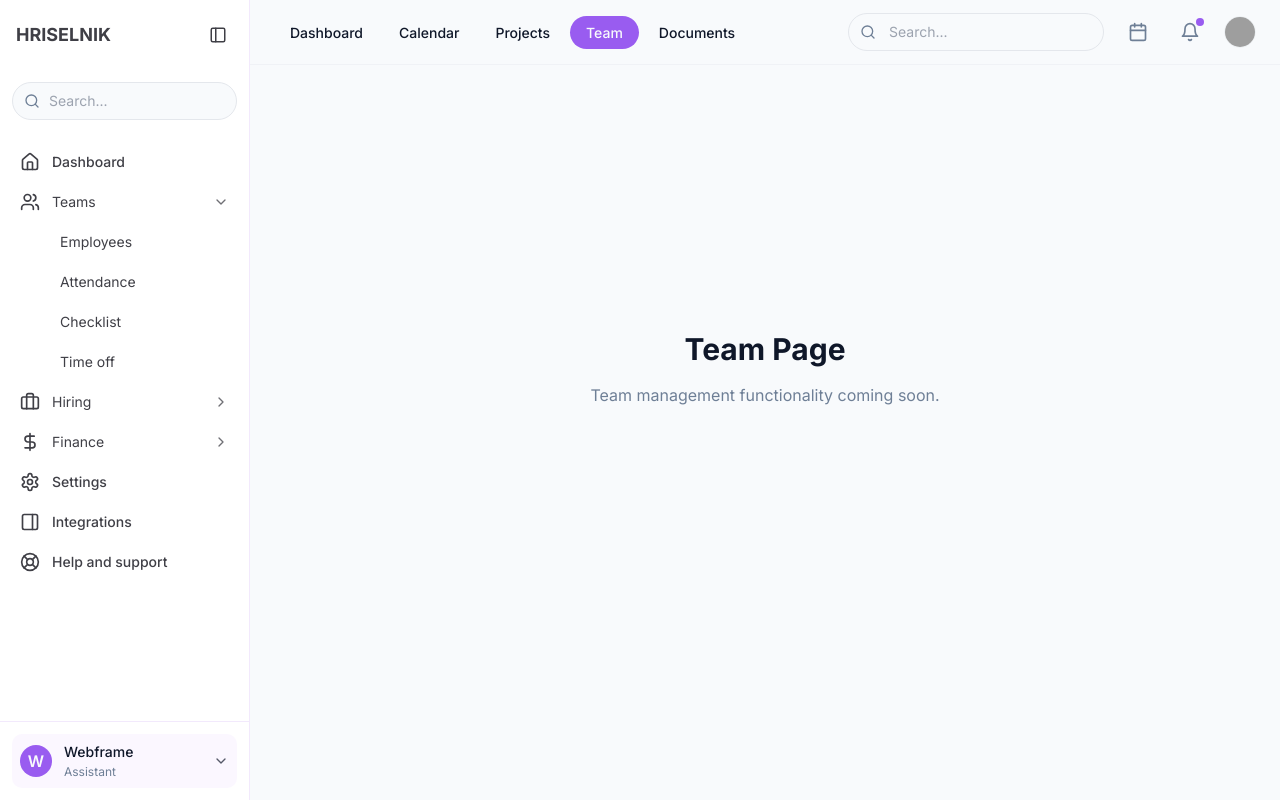
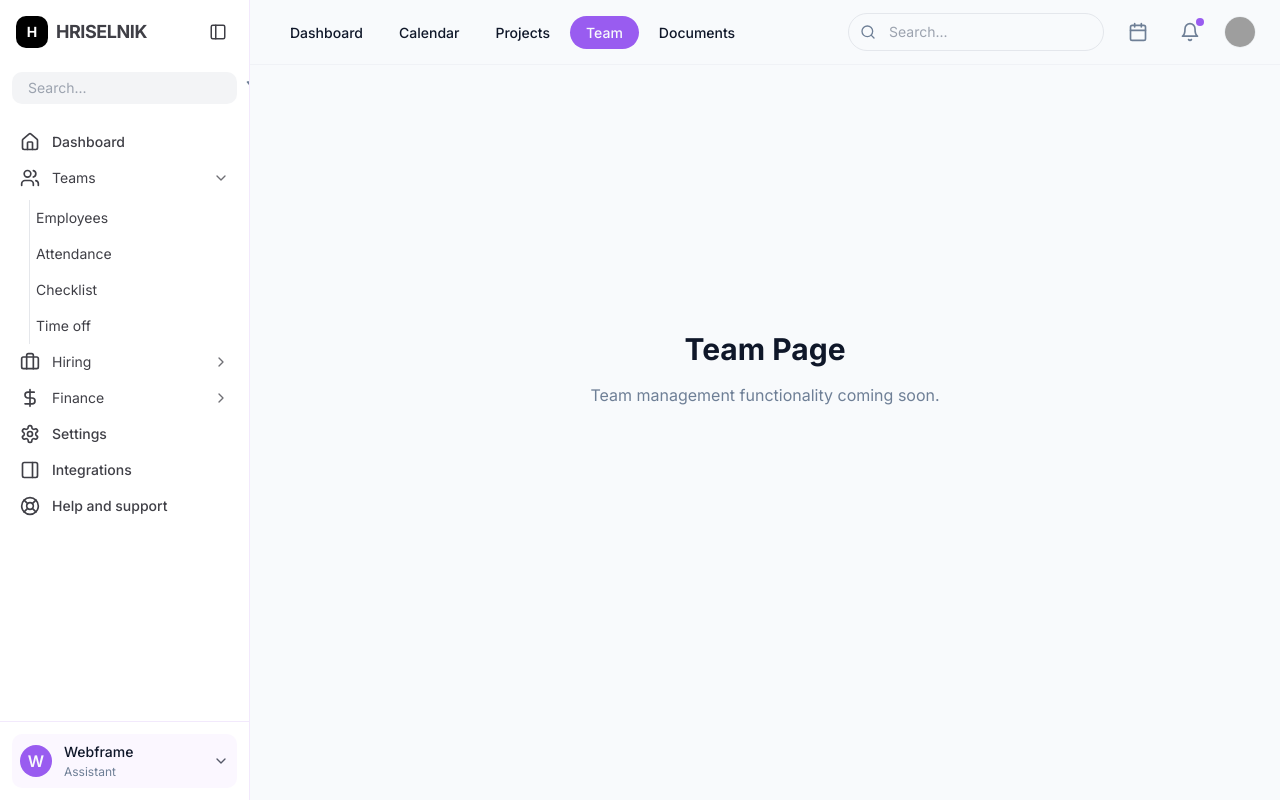
Before and after one commit to MalikMohsin5885/NexHR, a React (Vite) app: page /team in a window 1280 px wide. Built offline with nearby package versions, Linux system fonts and the light colour scheme; grey boxes are pictures that could not be loaded.

Commit message:
Refactor sidebar for collapsible functionality
Refactor the sidebar component to implement collapsible/retractable functionality, matching the specified design with a left line indicating subsections.

```diff
--- a/src/components/sidebar/Sidebar.tsx
+++ b/src/components/sidebar/Sidebar.tsx
@@ -36,7 +36,7 @@ const Sidebar: React.FC<SidebarProps> = ({ collapsed, setCollapsed }) => {
       <SidebarHeader collapsed={collapsed} setCollapsed={setCollapsed} />
       <SidebarSearch collapsed={collapsed} />
 
-      <nav className="flex-1 px-2 py-3 space-y-1">
+      <nav className="flex-1 px-2 py-3 space-y-0">
         {sidebarItems.map((item) => (
           <SidebarItem
             key={item.title}
--- a/src/components/sidebar/SidebarHeader.tsx
+++ b/src/components/sidebar/SidebarHeader.tsx
@@ -10,22 +10,27 @@ interface SidebarHeaderProps {
 
 const SidebarHeader: React.FC<SidebarHeaderProps> = ({ collapsed, setCollapsed }) => {
   return (
-    <div className="sticky top-0 z-10 bg-sidebar px-4 py-5 flex items-center justify-between">
+    <div className="sticky top-0 z-10 bg-sidebar px-4 py-4 flex items-center justify-between">
       {!collapsed && (
-        <span className="text-lg font-bold uppercase text-sidebar-foreground">
-          HRISELNIK
-        </span>
+        <div className="flex items-center space-x-2">
+          <div className="h-8 w-8 bg-black text-white rounded-md flex items-center justify-center">
+            <span className="font-bold text-sm">H</span>
+          </div>
+          <span className="text-lg font-bold text-sidebar-foreground tracking-tight">
+            HRISELNIK
+          </span>
+        </div>
       )}
       {collapsed && (
-        <span className="mx-auto text-xl font-bold text-primary">
-          H
-        </span>
+        <div className="mx-auto h-8 w-8 bg-black text-white rounded-md flex items-center justify-center">
+          <span className="font-bold text-sm">H</span>
+        </div>
       )}
       <button
         onClick={() => setCollapsed(!collapsed)}
         className={cn(
           "rounded-md p-1.5 text-sidebar-foreground hover:bg-sidebar-accent",
-          collapsed && "mx-auto"
+          collapsed && "mx-auto mt-4"
         )}
       >
         {collapsed ? <PanelRight size={18} /> : <PanelLeft size={18} />}
--- a/src/components/sidebar/SidebarItem.tsx
+++ b/src/components/sidebar/SidebarItem.tsx
@@ -23,7 +23,7 @@ const SidebarItem: React.FC<SidebarItemProps> = ({
 }) => {
   if (item.children) {
     return (
-      <div className="mb-0.5">
+      <div className="mb-0">
         <button
           onClick={() => toggleMenu(item.title)}
           className={cn(
@@ -47,7 +47,10 @@ const SidebarItem: React.FC<SidebarItemProps> = ({
           )}
         </button>
         {!collapsed && openMenus[item.title] && (
-          <div className="mt-1 space-y-1 pl-10">
+          <div className="mt-1 space-y-0 pl-3">
+            <div className="relative">
+              <div className="absolute left-[9px] top-0 bottom-0 w-[1px] bg-gray-200"></div>
+              <div className="ml-4 space-y-0">
                 {item.children.map((child) => (
                   <SidebarSubmenuItem
                     key={child.title}
@@ -57,13 +60,15 @@ const SidebarItem: React.FC<SidebarItemProps> = ({
                   />
                 ))}
               </div>
+            </div>
+          </div>
         )}
       </div>
     );
   }
 
   return (
-    <div className="mb-0.5">
+    <div className="mb-0">
       <Link
         to={item.path}
         className={cn(
--- a/src/components/sidebar/SidebarSearch.tsx
+++ b/src/components/sidebar/SidebarSearch.tsx
@@ -1,6 +1,6 @@
 
 import React from 'react';
-import { Search } from 'lucide-react';
+import { Search, Filter } from 'lucide-react';
 import { cn } from '@/lib/utils';
 
 interface SidebarSearchProps {
@@ -9,15 +9,27 @@ interface SidebarSearchProps {
 
 const SidebarSearch: React.FC<SidebarSearchProps> = ({ collapsed }) => {
   return (
-    <div className={cn("p-3", collapsed ? "hidden" : "block")}>
-      <div className="relative w-full">
-        <Search className="absolute left-3 top-1/2 -translate-y-1/2 h-4 w-4 text-muted-foreground" />
-        <input
-          type="search"
-          placeholder="Search..."
-          className="w-full rounded-full border border-input bg-background py-2 pl-9 text-sm ring-offset-background focus-visible:outline-none focus-visible:ring-2 focus-visible:ring-ring focus-visible:ring-offset-2"
-        />
-      </div>
+    <div className="px-3 py-2">
+      {!collapsed ? (
+        <div className="flex items-center gap-2 px-2 py-1.5 bg-gray-100 rounded-md">
+          <Search className="h-4 w-4 text-muted-foreground" />
+          <input
+            type="text"
+            placeholder="Search..."
+            className="bg-transparent outline-none text-sm flex-1 text-muted-foreground"
+          />
+          <button className="text-muted-foreground">
+            <Filter className="h-4 w-4" />
+          </button>
+        </div>
+      ) : (
+        <div className={cn(
+          "flex items-center justify-center",
+          "h-8 w-full rounded-md bg-gray-100 p-1.5"
+        )}>
+          <Search className="h-4 w-4 text-muted-foreground" />
+        </div>
+      )}
     </div>
   );
 };
--- a/src/components/sidebar/SidebarSubmenuItem.tsx
+++ b/src/components/sidebar/SidebarSubmenuItem.tsx
@@ -18,13 +18,18 @@ const SidebarSubmenuItem: React.FC<SidebarSubmenuItemProps> = ({
     <Link
       to={path}
       className={cn(
-        "block rounded-md px-3 py-2 text-sm transition-colors",
+        "block rounded-md py-2 text-sm transition-colors relative",
         isActive
           ? "text-primary font-medium"
           : "text-sidebar-foreground hover:bg-sidebar-accent"
       )}
     >
-      {title}
+      <span className="relative">
+        {isActive && (
+          <span className="absolute left-[-16px] top-1/2 transform -translate-y-1/2 w-2 h-2 rounded-full bg-primary"></span>
+        )}
+        {title}
+      </span>
     </Link>
   );
 };
--- a/src/index.css
+++ b/src/index.css
@@ -154,7 +154,7 @@
   }
 
   .sidebar-link {
-    @apply flex items-center gap-3 rounded-md px-3 py-2 text-sm font-medium transition-all hover:text-sidebar-primary-foreground hover:bg-sidebar-primary;
+    @apply flex items-center gap-3 rounded-md px-3 py-2 text-sm font-medium transition-all;
   }
 
   .sidebar-link-active {
```
Lines whose indentation alone changed are shown as unchanged.
